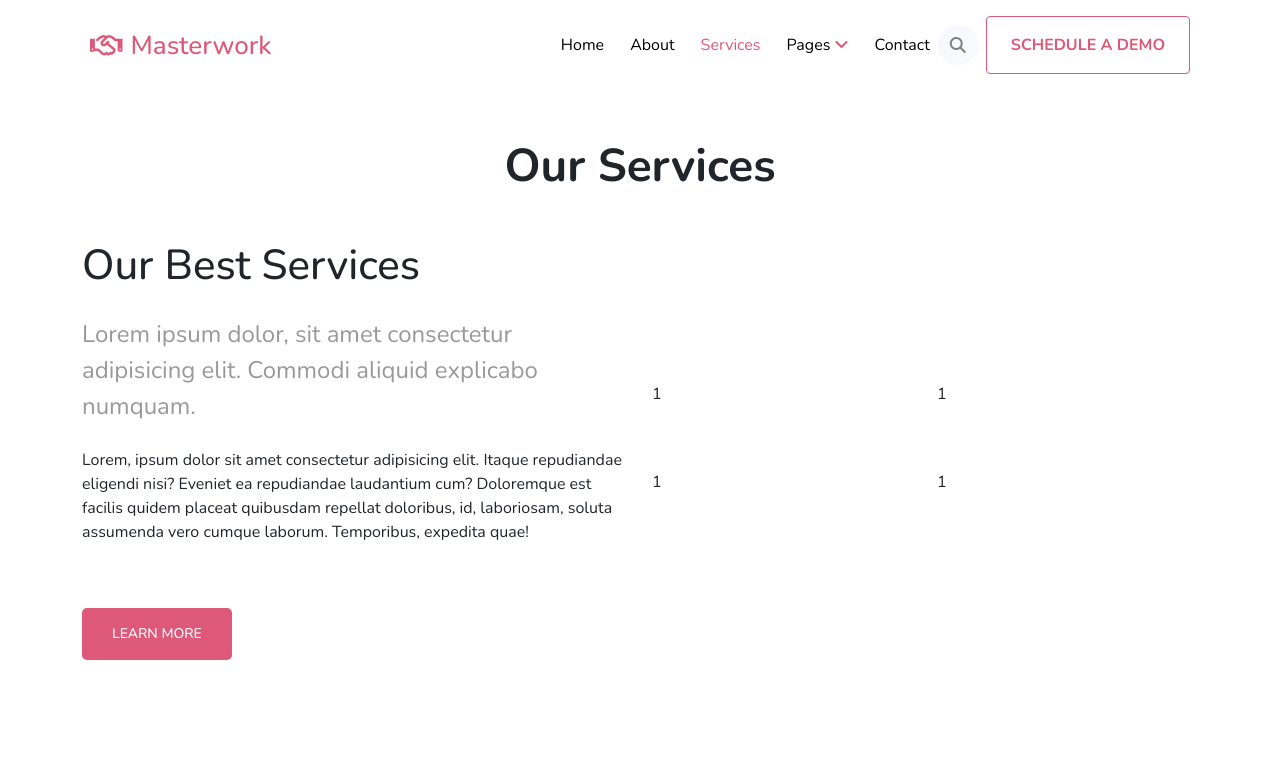
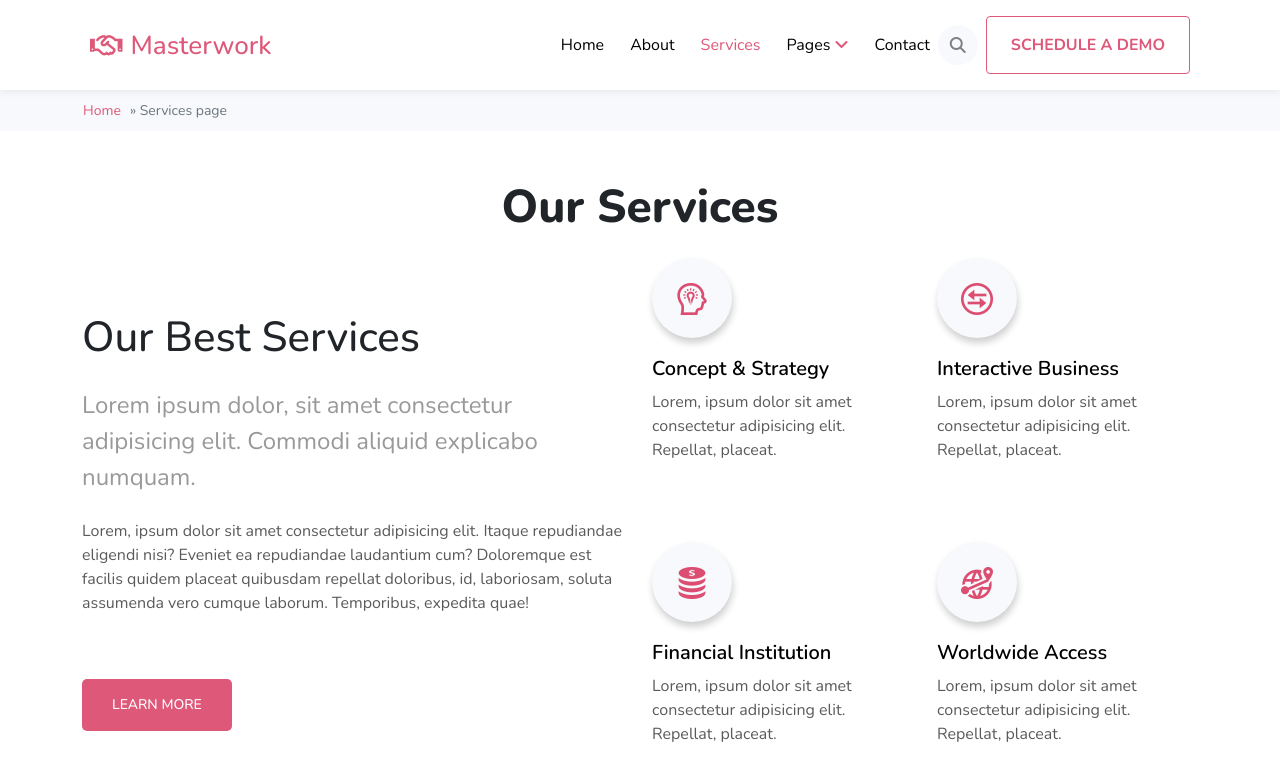
Before and after one commit to AcedenD/BCS07_AD_KN_KN_Capstone_Bootstrap, a plain HTML site: page html/services.html in a window 1280 px wide. Drawn offline with nearby package versions, Linux system fonts and the light colour scheme.

Commit message:
added breadcrumb

```diff
--- a/css/style.css
+++ b/css/style.css
@@ -29,6 +29,16 @@ html body {
 
 
 /* Header css */
+header{
+    position: fixed;
+    top: 0;
+    left: 0;
+    width: 100%;
+    z-index: 999;
+    background-color: white;
+    box-shadow: 0 0 10px rgba(0, 0, 0, 0.1);
+}
+
 header .navbar .active{
     color: #DE5979;
 }
@@ -142,9 +152,38 @@ header .navbar .nav_btn{
     font-weight: 700;
 }
 
+/* Breadcrumb css */
+section#breadcrumb{
+    padding-top: 90px;
+    background-color: #F7F9FC;
+}
+
+nav .breadcrumb a{
+    color: #DE5979;
+    padding: 0;
+    margin: 0;
+    text-decoration: none;
+}
+
+nav .breadcrumb a:hover{
+    text-decoration: underline;
+}
+
+nav .breadcrumb li{
+    font-size: 14px;
+    line-height: 21px;
+    padding: 10px 1px;
+}
+
+nav .breadcrumb li i{
+    font-size: 6px;
+}
+
+
 /* Services css */
 .services h2{
     font-size: 46px;
+    font-weight: 800;
 }
 
 .services p#services_left_topP{
@@ -157,6 +196,42 @@ header .navbar .nav_btn{
     font-size: 42px;
 }
 
-.services .services_left button{
+.services .services_right a.icon{
+    width: 80px;
+    height: 80px;
+    border-radius: 50%;
+    background-color: #F7F9FC;
+    /* background-color: red; */
+    box-shadow: 1px 5px 7.5px rgba(14, 13, 13, 0.2);
+    display: block;
+    text-align: center;
+    margin-bottom: 15px;
+    text-align: center;
+    line-height: 80px;
+}
 
+.services .services_right h4 a{
+    text-decoration: none;
+    color: black;
+    font-size: 20px;
+    font-weight: 600;
+    line-height: 24.5px;
+    transition: all 0.5s;
 }
+
+.services .services_right h4 a:hover{
+    text-decoration: none;
+    color: #DE5979;
+}
+
+.services p{
+    font-size: 16px;
+    color: #5A5A5A;
+}
+
+
+.services .services_right a img{
+    max-width: 100%;
+    height: auto;
+    vertical-align: middle;
+}
--- a/html/services.html
+++ b/html/services.html
@@ -20,7 +20,7 @@
     <!-- google font: Nunito -->
     <link rel="preconnect" href="https://fonts.googleapis.com">
     <link rel="preconnect" href="https://fonts.gstatic.com" crossorigin>
-    <link href="https://fonts.googleapis.com/css2?family=Nunito:wght@200;300;400;500;600;700&display=swap"
+    <link href="https://fonts.googleapis.com/css2?family=Nunito:wght@200;300;400;500;600;700;800;900&display=swap"
         rel="stylesheet">
 
     <!-- Main CSS -->
@@ -83,9 +83,19 @@
 
     </header>
     <main>
+        <section id="breadcrumb">
+            <div class="container">
+                <nav style="--bs-breadcrumb-divider: '';" aria-label="breadcrumb" class="">
+                    <ol class="breadcrumb">
+                        <li class="breadcrumb-item"><a href="#">Home</a></li>
+                        <li class="breadcrumb-item active" aria-current="page"> » Services page </li>
+                    </ol>
+                </nav>
+            </div>
+        </section>
         <section class="services my-5">
             <div class="container">
-                <h2 class="text-center fw-bolder mb-5">Our Services</h2>
+                <h2 class="text-center mb-5">Our Services</h2>
                 <div class="row justify-content-center align-items-center g-4">
                     <div class="services_left col-md-12 col-lg-6">
                         <div class="services_left_title">
@@ -108,11 +118,46 @@
                     </div>
                     <div class="services_right col-md-12 col-lg-6 mt-lg-0 mt-5">
                         <div class="row">
-                            <div class="col-6">1</div>
-
-                            <div class="col-6">1</div>
-                            <div class="col-6 mt-5 pt-lg-3">1</div>
-                            <div class="col-6 mt-5 pt-lg-3">1</div>
+                            <div class="col-6">
+                                <a href="" class="icon">
+                                    <img src="../img/service-icon1.png" alt="">
+                                </a>
+                                <h4>
+                                    <a href="">Concept & Strategy </a>
+                                </h4>
+                                <p>Lorem, ipsum dolor sit amet consectetur adipisicing elit. Repellat, placeat.
+                                </p>
+                            </div>
+                            <div class="col-6">
+                                <a href="" class="icon">
+                                    <img src="../img/service-icon2.png" alt="">
+                                </a>
+                                <h4>
+                                    <a href="">Interactive Business</a>
+                                </h4>
+                                <p>Lorem, ipsum dolor sit amet consectetur adipisicing elit. Repellat, placeat.
+                                </p>
+                            </div>
+                            <div class="col-6 mt-5 pt-lg-3">
+                                <a href="" class="icon">
+                                    <img src="../img/service-icon3.png" alt="">
+                                </a>
+                                <h4>
+                                    <a href="">Financial Institution</a>
+                                </h4>
+                                <p>Lorem, ipsum dolor sit amet consectetur adipisicing elit. Repellat, placeat.
+                                </p>
+                            </div>
+                            <div class="col-6 mt-5 pt-lg-3">
+                                <a href="" class="icon">
+                                    <img src="../img/service-icon4.png" alt="">
+                                </a>
+                                <h4>
+                                    <a href="">Worldwide Access</a>
+                                </h4>
+                                <p>Lorem, ipsum dolor sit amet consectetur adipisicing elit. Repellat, placeat.
+                                </p>
+                            </div>
                         </div>
                     </div>
                 </div>
```
Also changed, not shown: img/b1.jpg (added), img/b2.jpg (added), img/service-circle.jpg (added), img/service-icon1.png (added), img/service-icon2.png (added), img/service-icon3.png (added), img/service-icon4.png (added).
